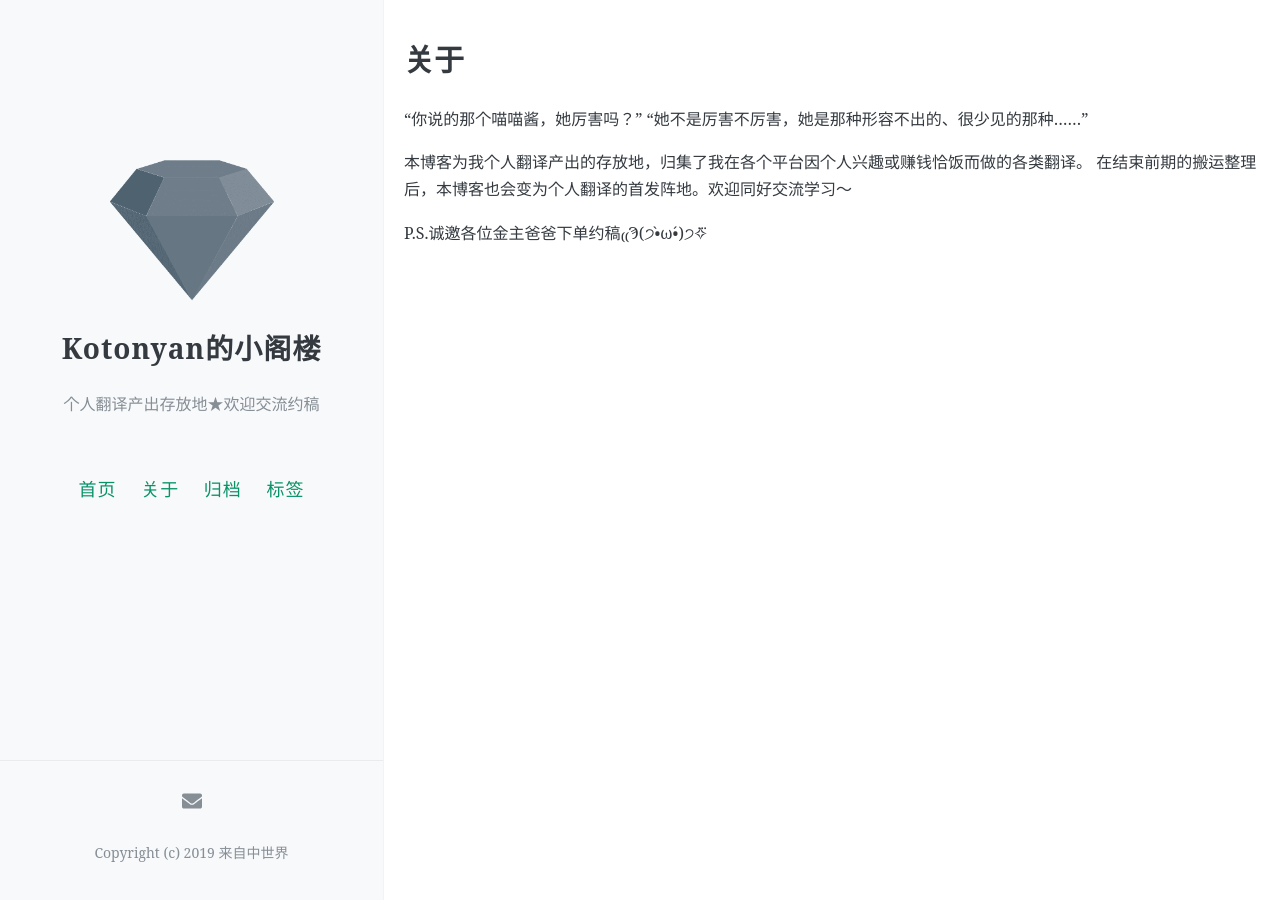
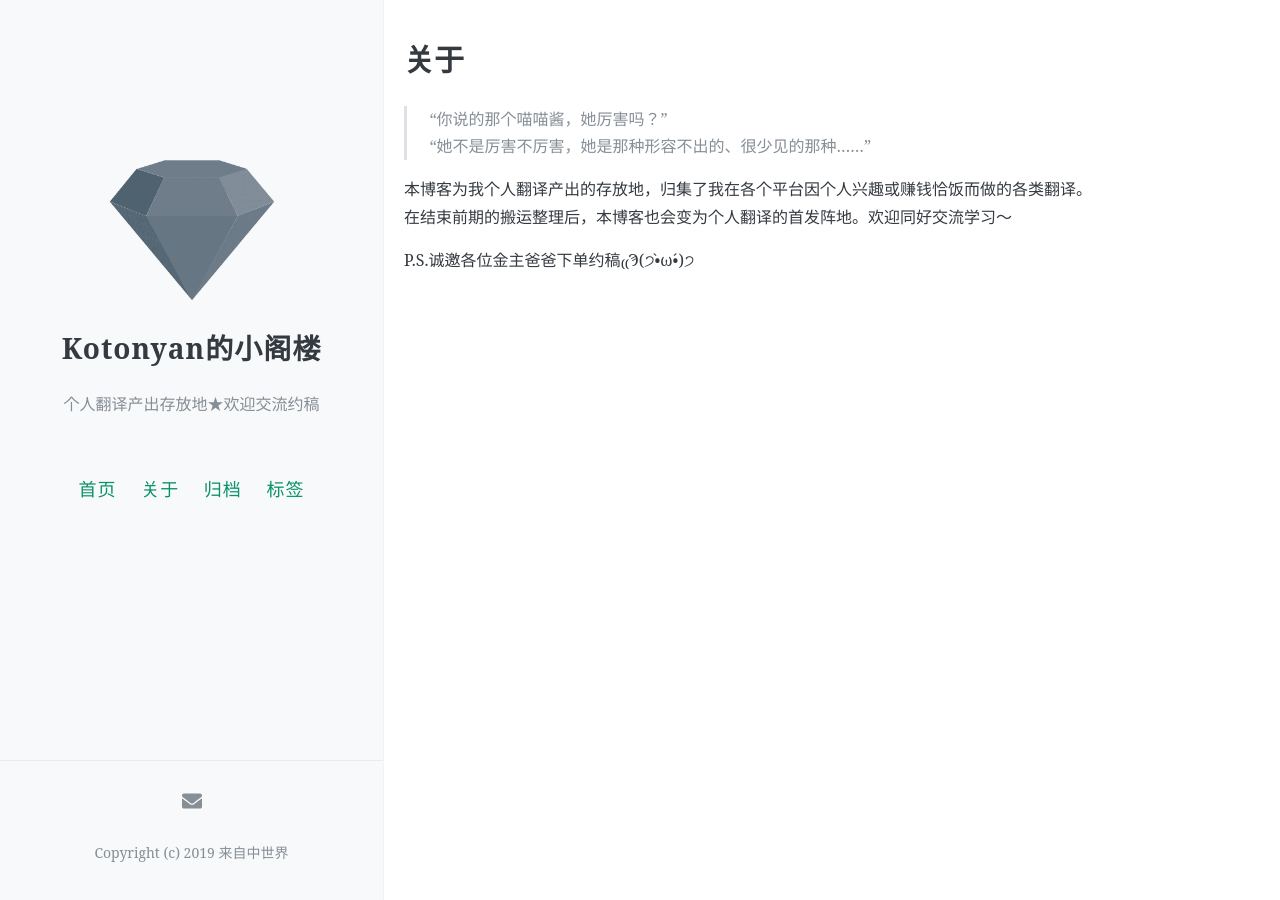
Before and after one commit to kotonyan/loft, a Jekyll site: the page built from about.md, in a window 1280 px wide. Built offline with Jekyll 4.4.1, drawn with Linux system fonts in a browser that asks for light colours; comment, search, counter and statistics services are not loaded.

```diff
--- a/about.md
+++ b/about.md
@@ -4,10 +4,10 @@ title: 关于
 permalink: /about/
 ---
 
-“你说的那个喵喵酱，她厉害吗？”
-“她不是厉害不厉害，她是那种形容不出的、很少见的那种……”
+>“你说的那个喵喵酱，她厉害吗？”
+>“她不是厉害不厉害，她是那种形容不出的、很少见的那种……”
 
 本博客为我个人翻译产出的存放地，归集了我在各个平台因个人兴趣或赚钱恰饭而做的各类翻译。
 在结束前期的搬运整理后，本博客也会变为个人翻译的首发阵地。欢迎同好交流学习～
 
-P.S.诚邀各位金主爸爸下单约稿₍₍Ϡ(੭•̀ω•́)੭✧⃛
+P.S.诚邀各位金主爸爸下单约稿₍₍Ϡ(੭•̀ω•́)੭
```
